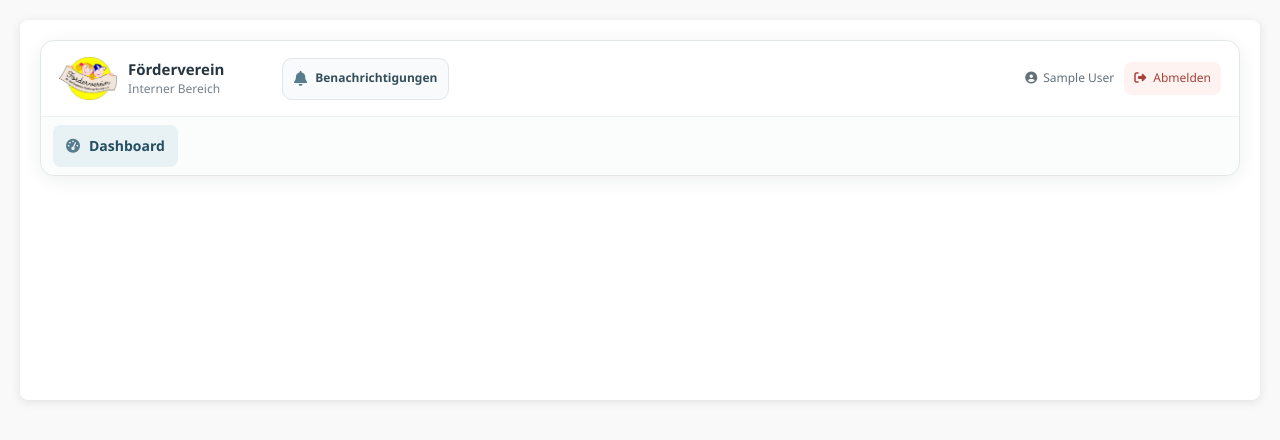
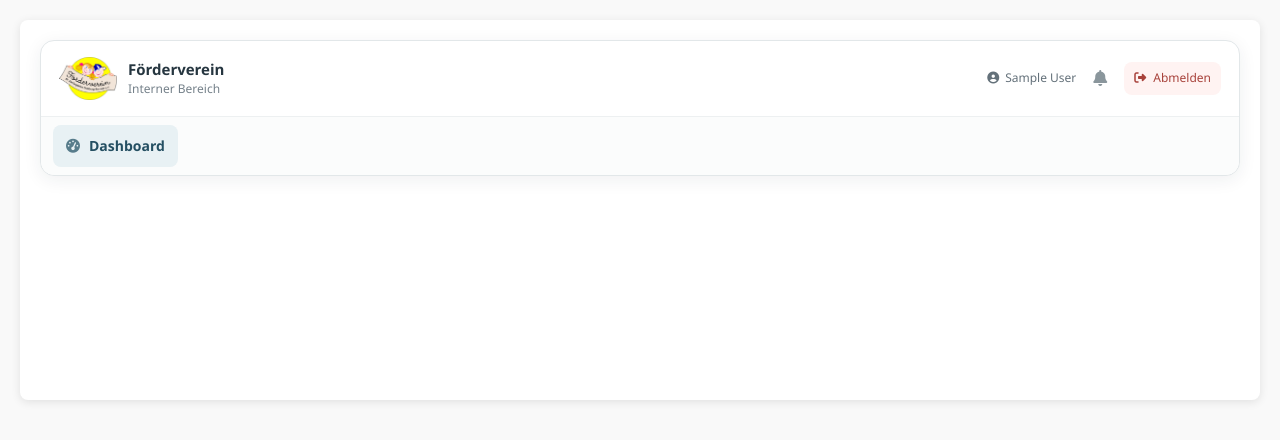
Before and after one commit to MartinaEchtenbruck/Vereinsverwaltung, a PHP site: page /dashboard.php in a window 1280 px wide. Shown: the top 440 px of the page. Run offline with PHP 8.4, Linux system fonts and the light colour scheme; the visitor is signed in with stand-in values (Sample User, id 1); data that the repository does not hold is empty.

Commit message:
bell integrated in header

```diff
--- a/includes/navigation.css
+++ b/includes/navigation.css
@@ -42,7 +42,7 @@
     display: flex;
     align-items: center;
     justify-content: flex-end;
-    gap: 10px;
+    gap: 12px;
     color: #64717a;
     font-size: 12px;
     min-width: 0;
@@ -55,37 +55,38 @@
     color: #53636c;
 }
 
-.app-navigation-actions {
-    display: flex;
-    align-items: center;
-    flex: 0 0 auto;
-}
 .app-navigation-notifications {
-    position: relative;
     display: inline-flex;
     align-items: center;
     justify-content: center;
-    gap: 8px;
-    min-width: 42px;
-    min-height: 42px;
-    padding: 9px 11px;
-    border: 1px solid #e0e7e9;
-    border-radius: 10px;
-    background: #f8fafb;
-    color: #344f5b;
+    gap: 5px;
+    min-width: 24px;
+    min-height: 28px;
+    padding: 2px 0;
+    border: 0;
+    border-radius: 0;
+    background: transparent;
+    color: #8a969c;
     text-decoration: none;
-    font-size: 15px;
-    transition: background .15s ease, border-color .15s ease;
+    font-size: 16px;
+    line-height: 1;
+    transition: color .15s ease;
+    flex: 0 0 auto;
 }
 .app-navigation-notifications:hover,
 .app-navigation-notifications:focus-visible {
-    background: #eef4f6;
-    border-color: #cbdadd;
-    outline-offset: 2px;
+    color: #52656f;
+    outline-offset: 3px;
 }
-.app-navigation-notifications > i { color: #577c8b; }
-.app-navigation-notifications-label { font-size: 12px; font-weight: 600; }
-.app-navigation-notifications.is-active { background: #e8f1f4; border-color: #c9dce2; }
+.app-navigation-notifications.is-active { color: #52656f; }
+.app-navigation-notifications.has-unread { color: #c93636; }
+.app-navigation-notifications-count {
+    color: #c93636;
+    font-size: 12px;
+    font-weight: 700;
+    line-height: 1;
+    font-variant-numeric: tabular-nums;
+}
 
 .app-navigation-logout {
     display: inline-flex;
@@ -211,8 +212,7 @@
         font-weight: 600;
         cursor: pointer;
     }
-    .app-navigation-actions { margin-left: auto; }
-    .app-navigation-notifications { min-height: 40px; }
+    .app-navigation-notifications { min-height: 28px; }
     .app-navigation-user { width: 100%; justify-content: flex-start; flex-wrap: wrap; margin-left: 0; }
     .app-navigation-menu { display: none; flex-direction: column; align-items: stretch; gap: 4px; padding: 8px; }
     .app-navigation.menu-open .app-navigation-menu { display: flex; }
@@ -234,7 +234,6 @@
     .app-page-header { gap: 14px; }
 }
 @media (max-width: 420px) {
-    .app-navigation-notifications-label { display: none; }
     .app-navigation-user { font-size: 11px; }
     .app-navigation-role { display: none; }
     .app-navigation-logout { margin-left: auto; }
--- a/includes/navigation.php
+++ b/includes/navigation.php
@@ -7,6 +7,8 @@ $navigationItems = require __DIR__ . '/../config/navigation.php';
 $currentPage = basename(parse_url($_SERVER['SCRIPT_NAME'] ?? '', PHP_URL_PATH) ?: '');
 $currentUserName = $_SESSION['full_name'] ?? $_SESSION['username'] ?? 'Benutzer';
 $currentUserRole = getUserRole();
+// Wird beim Ausbau des Benachrichtigungssystems durch die echte Anzahl ersetzt.
+$unreadNotificationCount = 0;
 
 $visibleItems = [];
 foreach ($navigationItems as $item) {
@@ -34,14 +36,12 @@ foreach ($visibleItems as $item) {
         <button class="app-navigation-toggle" type="button" aria-expanded="false" aria-controls="app-navigation-menu">
             <i class="fas fa-bars" aria-hidden="true"></i><span>Menü</span>
         </button>
-        <div class="app-navigation-actions">
-            <a class="app-navigation-notifications" href="notifications.php" aria-label="Benachrichtigungen" title="Benachrichtigungen">
-                <i class="fas fa-bell" aria-hidden="true"></i>
-                <span class="app-navigation-notifications-label">Benachrichtigungen</span>
-            </a>
-        </div>
         <div class="app-navigation-user">
             <span class="app-navigation-user-name"><i class="fas fa-user-circle" aria-hidden="true"></i> <?= htmlspecialchars((string) $currentUserName, ENT_QUOTES, 'UTF-8') ?></span>
+            <a class="app-navigation-notifications<?= $currentPage === 'notifications.php' ? ' is-active' : '' ?><?= $unreadNotificationCount > 0 ? ' has-unread' : '' ?>" href="notifications.php" aria-label="Benachrichtigungen<?= $unreadNotificationCount > 0 ? ', ' . $unreadNotificationCount . ' ungelesen' : '' ?>" title="Benachrichtigungen">
+                <i class="fas fa-bell" aria-hidden="true"></i>
+                <?php if ($unreadNotificationCount > 0): ?><span class="app-navigation-notifications-count"><?= (int) $unreadNotificationCount ?></span><?php endif; ?>
+            </a>
             <?php if ($currentUserRole !== null && $currentUserRole !== false && $currentUserRole !== ''): ?>
                 <span class="app-navigation-role"><?= htmlspecialchars((string) $currentUserRole, ENT_QUOTES, 'UTF-8') ?></span>
             <?php endif; ?>
```
